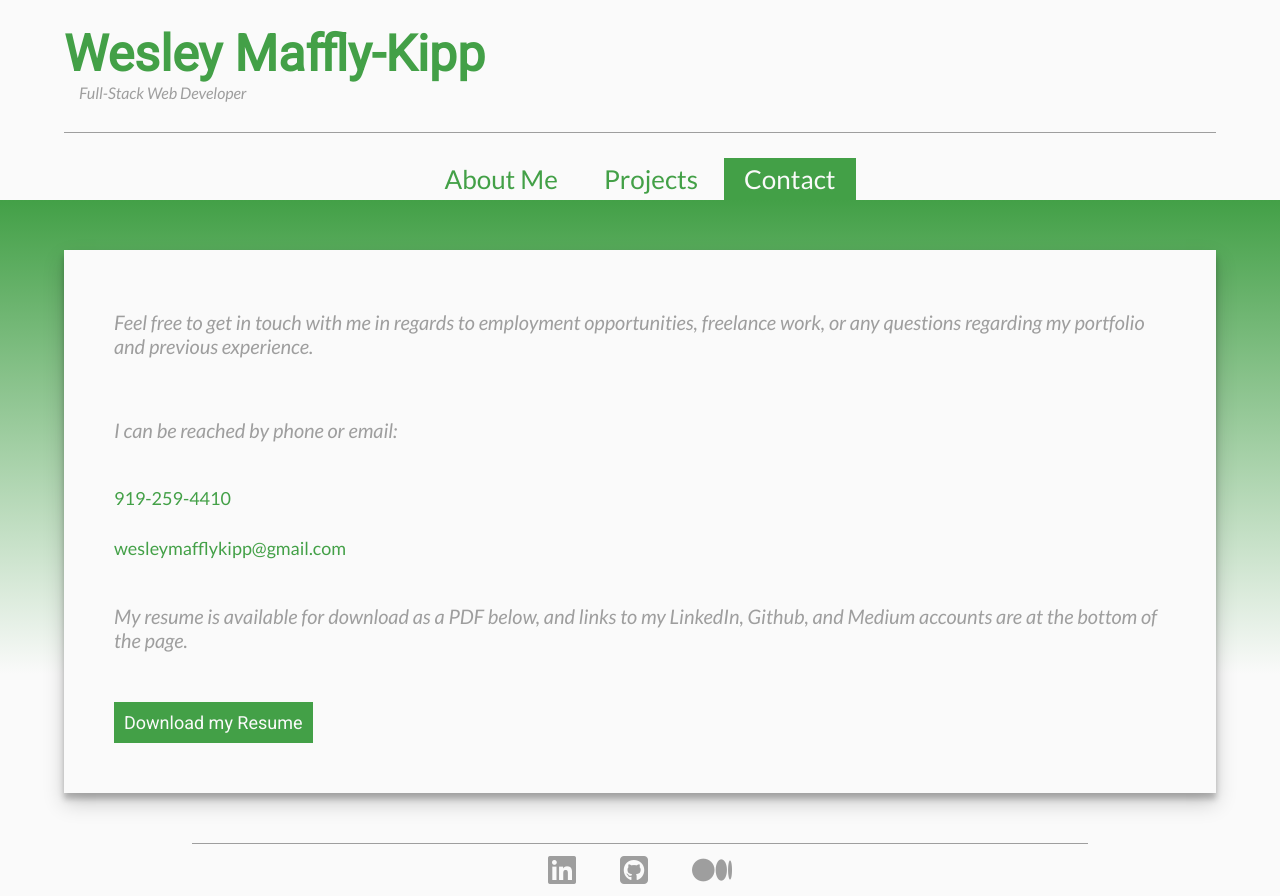
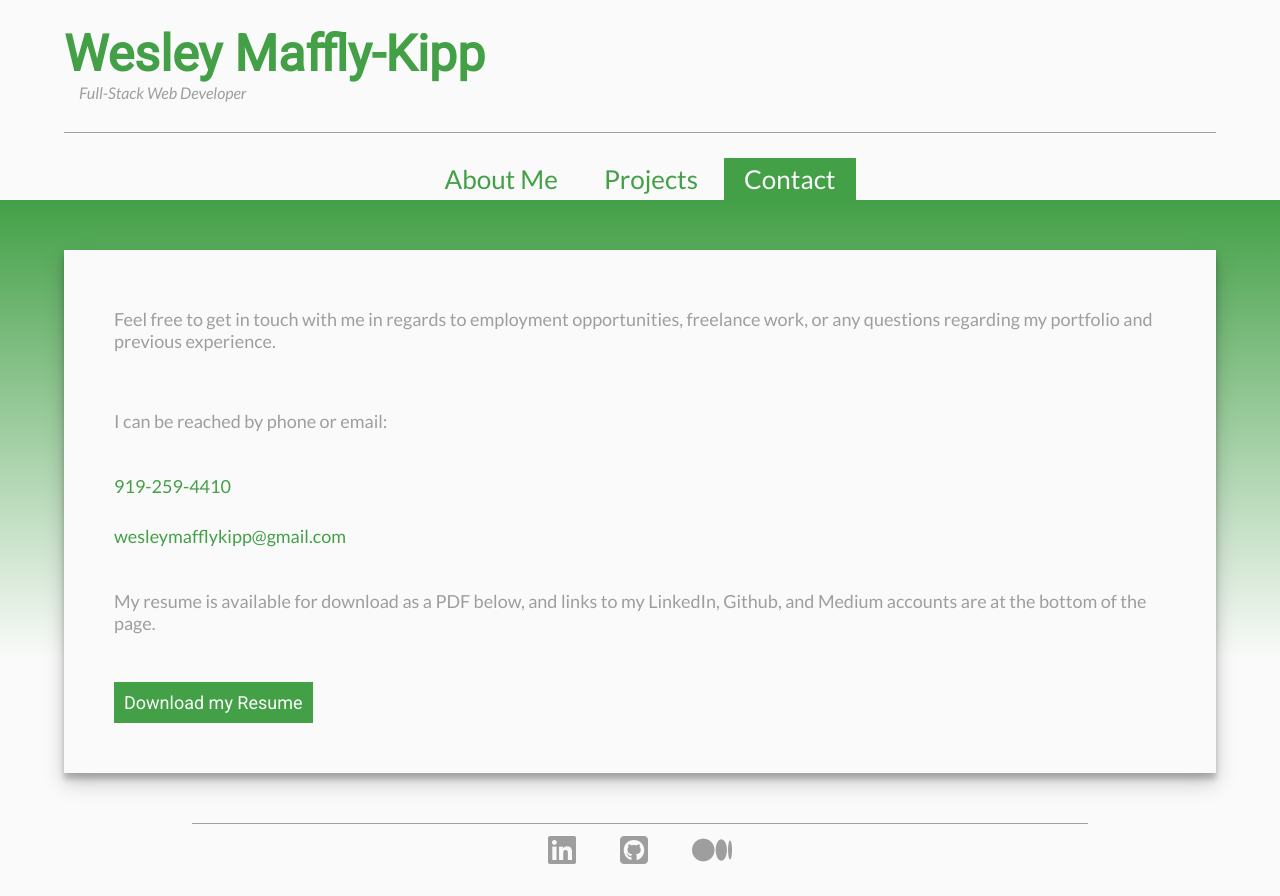
Before and after one commit to maffkipp/portfolio, a React (Create React App) app: page /contact in a window 1280 px wide. Built offline with nearby package versions, Linux system fonts and the light colour scheme.

Commit message:
removed italics

```diff
--- a/src/styles/css/index.css
+++ b/src/styles/css/index.css
@@ -262,11 +262,10 @@ body {
   padding: 20px 0; }
 
 .contact-body {
-  font-size: 20px;
+  font-size: 18px;
   font-family: "Lato", sans-serif;
   color: #9e9e9e;
-  padding: 20px 50px;
-  font-style: italic; }
+  padding: 20px 50px; }
 
 .contact-info {
   font-size: 18px;
--- a/src/styles/scss/_Contact.scss
+++ b/src/styles/scss/_Contact.scss
@@ -11,11 +11,10 @@
 }
 
 .contact-body {
-  font-size: 20px;
+  font-size: 18px;
   font-family: $body-font;
   color: $grey;
   padding: 20px 50px;
-  font-style: italic;
 }
 
 .contact-info {
```
